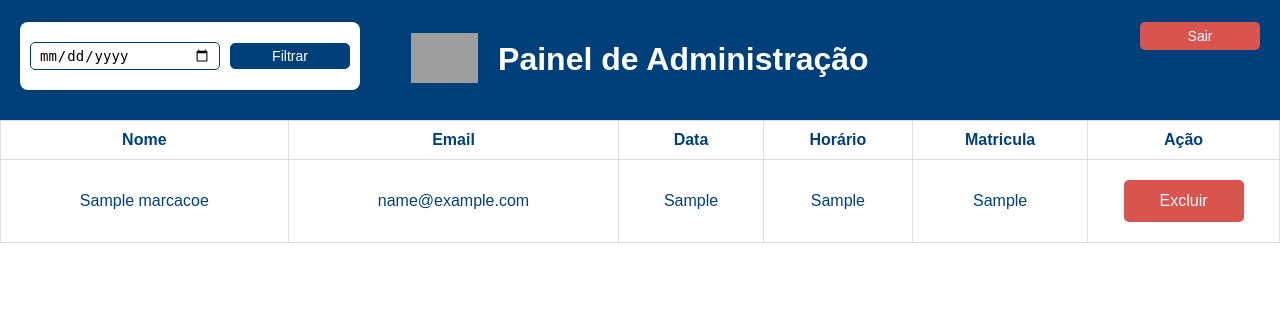
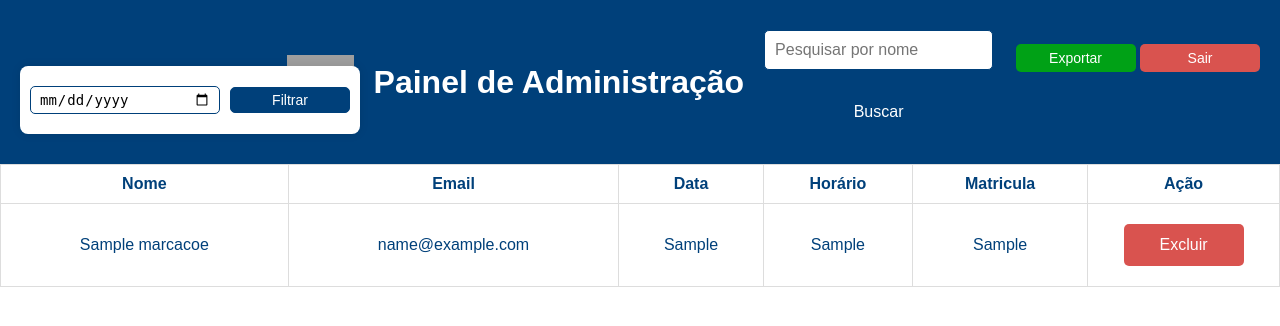
Before and after one commit to cayo-pereira/sistema-marcacoes, a Flask app: page /admin in a window 1280 px wide. Shown: the top 326 px of the page. Run offline with Flask 3, Linux system fonts and the light colour scheme; the visitor is signed in with stand-in values (Sample User, id 1); tables that the repository leaves empty hold one stand-in row (values such as "Sample post"); grey boxes are pictures that could not be loaded.

Commit message:
Filtro e Exportar
Adição de filtro por nome.
Adição de botão exportar para csv.

```diff
--- a/app.py
+++ b/app.py
@@ -1,5 +1,6 @@
-from flask import Flask, render_template, request, redirect, url_for, session, jsonify
+from flask import Flask, render_template, request, redirect, url_for, session, jsonify, make_response
 from datetime import datetime
+from io import StringIO
 import sqlite3
 import config
 import json
@@ -132,6 +133,14 @@ def salvar_marcacao(nome, email, matricula, data, horario, semana):
     )
 
     return consulta_id
+
+def get_consultas_por_nome(nome):
+    conn = sqlite3.connect('consultas.db')
+    cursor = conn.cursor()
+    cursor.execute('SELECT * FROM marcacoes WHERE nome LIKE ? ORDER BY data, horario', (f'%{nome}%',))
+    consultas = cursor.fetchall()
+    conn.close()
+    return consultas
 
 def get_all_consultas():
     conn = sqlite3.connect('consultas.db')
@@ -316,8 +325,19 @@ def admin():
         return redirect(url_for('login'))
 
     filtro_data = request.args.get('filtro_data')
-    consultas = get_consultas_por_data(filtro_data) if filtro_data else get_all_consultas()
-    return render_template('administracao.html', consultas=consultas, filtro_data=filtro_data)
+    filtro_nome = request.args.get('filtro_nome')  # Novo filtro
+
+    if filtro_nome:
+        consultas = get_consultas_por_nome(filtro_nome)
+    elif filtro_data:
+        consultas = get_consultas_por_data(filtro_data)
+    else:
+        consultas = get_all_consultas()
+
+    return render_template('administracao.html',
+                         consultas=consultas,
+                         filtro_data=filtro_data,
+                         filtro_nome=filtro_nome)  # Passa o filtro_nome para o template
 
 @app.route('/admin/excluir', methods=['POST'])
 def excluir():
@@ -392,6 +412,34 @@ def debug():
     ADMIN_USER do config: {config.ADMIN_USER}
     """
 
+@app.route('/admin/exportar')
+def exportar_consultas():
+    if 'admin' not in session:
+        return redirect(url_for('login'))
+
+    consultas = get_all_consultas()
+
+    # Cria o conteúdo CSV
+    csv_output = StringIO()
+    csv_output.write("Nome,Email,Data,Horário,Matrícula\n")
+
+    for consulta in consultas:
+        csv_output.write(f'"{consulta[1]}","{consulta[2]}","{consulta[3]}","{consulta[4]}","{consulta[6]}"\n')
+
+    # Configura a resposta
+    response = make_response(csv_output.getvalue())
+    response.headers["Content-Disposition"] = "attachment; filename=consultas.csv"
+    response.headers["Content-type"] = "text/csv"
+
+    # Registra no log
+    log_audit(
+        action="EXPORT_APPOINTMENTS",
+        entity_type="System",
+        new_value={"exported_records": len(consultas)}
+    )
+
+    return response
+
 if __name__ == '__main__':
     init_db()
     app.run(debug=True)
--- a/static/styles.css
+++ b/static/styles.css
@@ -359,3 +359,19 @@ body.page-admin form:not(.logout-form):not(.filtro-form) {
     all: unset;
     display: block;
 }
+
+.btn-export {
+    padding: 6px 10px;
+    font-size: 14px;
+    background-color: #00a116;
+    border: none;
+    border-radius: 5px;
+    cursor: pointer;
+    width: auto;
+    display: inline-block;
+    text-align: center;
+}
+
+.btn-export:hover {
+    background-color: #00b909;
+}
--- a/templates/administracao.html
+++ b/templates/administracao.html
@@ -13,13 +13,32 @@
         </div>
         <h1>Painel de Administração</h1>
 
-          <!-- Formulário de logout com botão centralizado -->
+          <!-- Formulário combinado -->
         <form method="POST" action="{{ url_for('logout') }}" class="logout-form">
-            <button type="submit" class="btn-sair">Sair</button>
+            <!-- Botão Exportar como input submit com ação alternativa -->
+            <button type="submit"
+                formaction="{{ url_for('exportar_consultas') }}"
+                formmethod="get"
+                class="btn-export">
+            Exportar
+        </button>
+
+        <!-- Botão Sair -->
+        <button type="submit" class="btn-sair">Sair</button>
         </form>
+
         <form method="GET" action="{{ url_for('admin') }}" class="filtro-form">
             <input type="date" name="filtro_data" id="filtro_data" value="{{ filtro_data|default('') }}">
             <button type="submit" class="btn-filtrar">Filtrar</button>
+        </form>
+
+        <form method="GET" action="{{ url_for('admin') }}">
+            <input type="text" name="filtro_nome" placeholder="Pesquisar por nome"
+                value="{{ filtro_nome if filtro_nome }}">
+            <button type="submit">Buscar</button>
+            {% if filtro_nome %}
+                <a href="{{ url_for('admin') }}">Limpar</a>
+            {% endif %}
         </form>
 
     </header>
```
